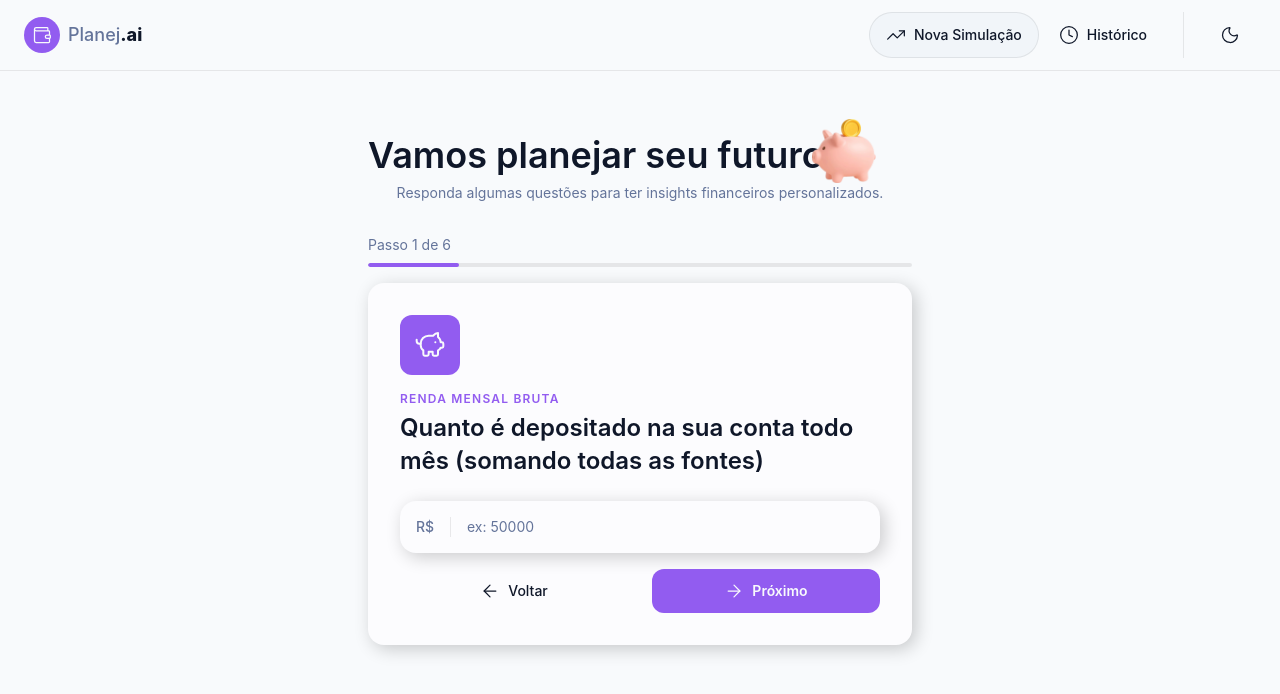
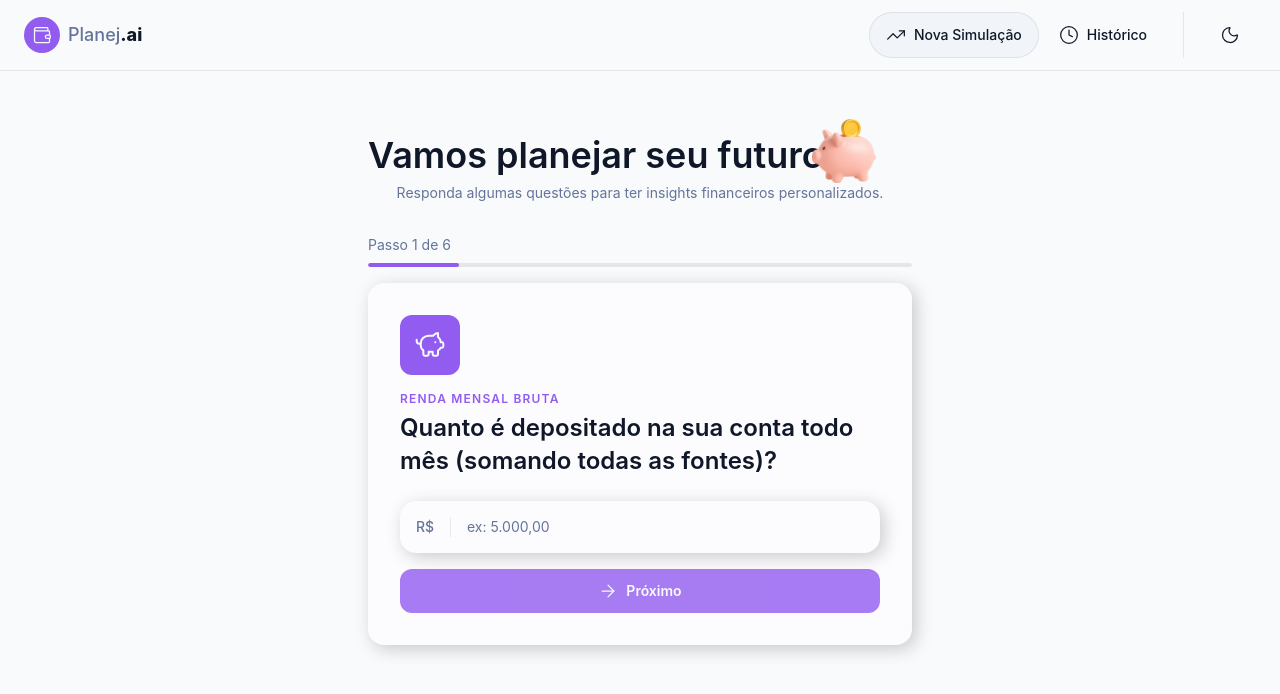
Before and after one commit to andre96costa/DIO-planejai, a React (Vite) app: page / in a window 1280 px wide. Shown: the top 694 px of the page. Built offline with nearby package versions, Linux system fonts and the light colour scheme.

Commit message:
Form with actions

```diff
--- a/src/components/features/Simulation/Form.tsx
+++ b/src/components/features/Simulation/Form.tsx
@@ -1,20 +1,43 @@
 import { PiggyBank } from "lucide-react"
 import { FormStep } from "./FormStep"
 import { StepProgress } from "./Progress"
+import { simulationFormSteps } from "../../../data/simulation";
+import { useState } from "react";
 
 export const SimulationForm = () => {
+  const [currentStepIndex, setCurrentStepIndex] = useState(0);
+
+  // const [formData, setFormData] = useState<SimulationFormData>(
+  //   {} as SimulationFormData,
+  // )
+  const totalSteps = simulationFormSteps.length
+  const currentStep = simulationFormSteps[currentStepIndex]
+
+  const handleNextStep = (value: string) => {
+    if (currentStepIndex + 1 > totalSteps - 1) {
+      return
+    }
+
+    setCurrentStepIndex((prev) => prev + 1)
+  }
+
+  const handlePreviousStep = () => {
+    if (currentStepIndex === 0) {
+      return
+    }
+
+    setCurrentStepIndex((prev) => prev - 1)
+  }
+
   return (
     <>
-        <StepProgress currentStep={1} totalSteps={6} />
+        <StepProgress currentStep={currentStepIndex + 1} totalSteps={totalSteps} />
         <FormStep
-          icon={PiggyBank}
-          title="Renda Mensal bruta"
-          question="Quanto é depositado na sua conta todo mês (somando todas as fontes)"
-          inputProps={{
-            type: 'text',
-            placeholder: 'ex: 50000',
-            prefix: 'R$'
-          }}
+          key={currentStep.id}
+          {...currentStep}
+          onBack={handlePreviousStep}
+          onNext={handleNextStep}
+          hideBackButton={currentStepIndex === 0}
         />
     </>
   )
--- a/src/components/features/Simulation/FormStep.tsx
+++ b/src/components/features/Simulation/FormStep.tsx
@@ -1,8 +1,10 @@
 import { ArrowLeft, ArrowRight, type LucideIcon } from "lucide-react"
 import { Input, type InputProps } from "../../shared/Input";
 import { Button } from "../../shared/Button";
+import { useState, type SyntheticEvent } from "react";
 
-interface FormStepProps {
+export interface FormStepProps {
+    id: string;
     icon: LucideIcon;
     title: string;
     question: string;
@@ -13,9 +15,23 @@
     }
 }
 
+interface ActionsButtonsProps {
+  onBack: () => void
+  onNext: (value: string) => void
+  hideBackButton?: boolean
+}
 
-export const FormStep = ({ icon: Icon, title, question, inputProps, submitButtonProps }: FormStepProps) => {
-  return (
+
+export const FormStep = ({ icon: Icon, title, question, inputProps, submitButtonProps, hideBackButton, onBack, onNext }: FormStepProps & ActionsButtonsProps) => {
+    const [inputValue, setInputValue] = useState('');
+
+    const handleSubmit = (e: SyntheticEvent<HTMLFormElement>) => {
+        e.preventDefault()
+        if (!inputValue) return
+        onNext(inputValue)
+    }
+
+    return (
     <div className="bg-card rounded-2xl p-6 shadow-[4px_4px_18px_0px_rgba(0,0,0,0.2)] sm:p-8">
         <div className="bg-primary mb-4 flex h-15 w-15 items-center justify-center rounded-xl">
             <Icon size={32} className="text-primary-foreground" />
@@ -26,24 +42,26 @@
         <h3 className="text-foreground mb-6 text-xl leading-snug font-semibold sm:text-2xl">
             {question}
         </h3>
-        <form className="flex flex-col gap-4">
-            <Input {...inputProps} />
+        <form onSubmit={handleSubmit} className="flex flex-col gap-4">
+            <Input {...inputProps} value={inputValue} onChange={(e) => setInputValue(e.target.value)} />
             <div className="flex flex-col gap-3 sm:flex-row sm:gap-6">
+                {!hideBackButton && (
                 <Button
                     type="button"
                     variant='ghost'
                     className="order-2 flex-1 justify-center rounded-xl py-3 sm:order-1"
                     icon={ArrowLeft}
-                    // onClick={onBack}
+                    onClick={onBack}
                 >
                     Voltar
                 </Button>
+                )}
                 <Button
                     type="submit"
                     variant='primary'
                     className="order-1 flex-1 sm:order-1"
                     icon={!submitButtonProps ? ArrowRight : undefined}
-                    // onClick={onBack}
+                    disabled={!inputValue}
                 >
                     {submitButtonProps?.label ?? 'Próximo'}
                     {submitButtonProps?.emojiIcon}
--- /dev/null
+++ b/src/data/simulation.ts
@@ -0,0 +1,99 @@
+import {
+  CalendarClock,
+  CreditCard,
+  Goal,
+  Landmark,
+  PiggyBank,
+  Wallet,
+} from 'lucide-react'
+
+// import type { InsightData } from '@/services/aiService'
+
+import type { FormStepProps } from '../components/features/Simulation/FormStep'
+
+export const simulationFormSteps = [
+  {
+    id: 'income',
+    icon: PiggyBank,
+    title: 'Renda mensal bruta',
+    question:
+      'Quanto é depositado na sua conta todo mês (somando todas as fontes)?',
+    inputProps: {
+      placeholder: 'ex: 5.000,00',
+      prefix: 'R$',
+      maxLength: 12,
+    },
+  },
+  {
+    id: 'expenses',
+    icon: CreditCard,
+    title: 'Custos fixos de vida',
+    question:
+      'Quanto você gasta mensalmente com custos fixos (aluguel, contas, etc)?',
+    inputProps: {
+      placeholder: 'ex: 2.000,00',
+      prefix: 'R$',
+      maxLength: 12,
+    },
+  },
+  {
+    id: 'debts',
+    icon: Landmark,
+    title: 'Dívidas / parcelas',
+    question:
+      'Você tem algum valor comprometido com parcelas ou empréstimos mensalmente?',
+    inputProps: {
+      placeholder: 'ex: 500,00',
+      prefix: 'R$',
+      maxLength: 12,
+    },
+  },
+  {
+    id: 'goalName',
+    icon: Goal,
+    title: 'Nome da meta',
+    question: 'Qual o objetivo que você deseja alcançar?',
+    inputProps: {
+      placeholder: 'ex: Viagem para o Japão',
+      maxLength: 50,
+    },
+  },
+  {
+    id: 'goalAmount',
+    icon: Wallet,
+    title: 'Custo da meta',
+    question: 'Quanto custa realizar esse sonho?',
+    inputProps: {
+      placeholder: 'ex: 15.000,00',
+      prefix: 'R$',
+      maxLength: 12,
+    },
+  },
+  {
+    id: 'goalDeadline',
+    icon: CalendarClock,
+    title: 'Prazo desejado',
+    question: 'Em quantos meses você planeja atingir esse objetivo?',
+    inputProps: {
+      type: 'number',
+      placeholder: 'ex: 12',
+      suffix: 'meses',
+      min: 1,
+      max: 120,
+    },
+    submitButtonProps: {
+      label: 'Gerar simulação',
+      emojiIcon: '✨',
+    },
+  },
+] satisfies FormStepProps[]
+
+export type SimulationFormData = Record<
+  (typeof simulationFormSteps)[number]['id'],
+  string
+>
+
+export type SimulationRecord = SimulationFormData & {
+  id: string
+//   insight?: InsightData
+}
```
